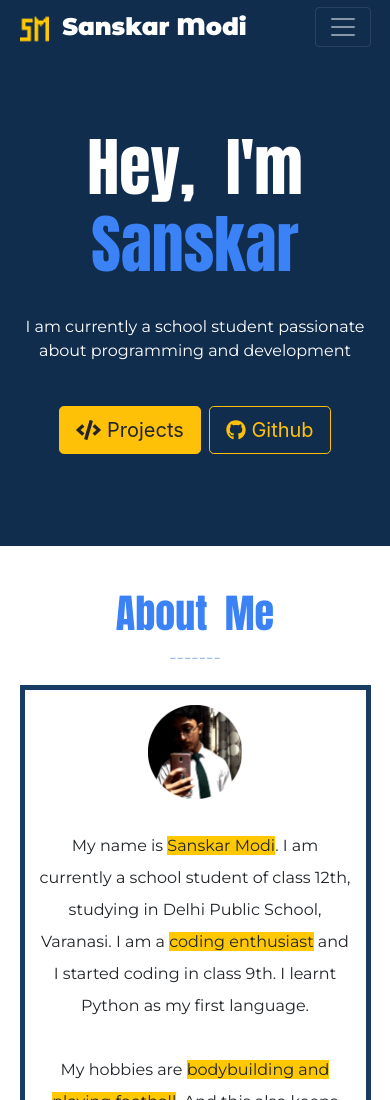
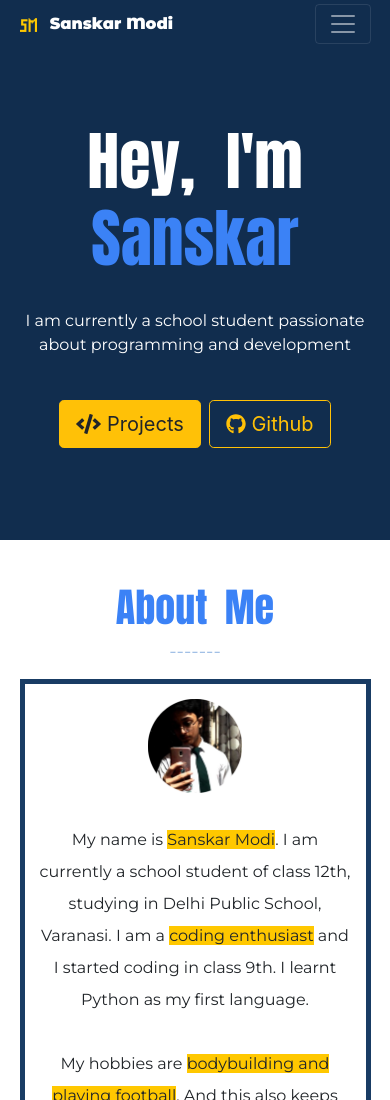
Before and after one commit to sansProg/Portfolio, a plain HTML site: page index.html in a window 390 px wide. Shown: the top 1100 px of the page. Drawn offline with nearby package versions, Linux system fonts and the light colour scheme.

Commit message:
Update styles.css

```diff
--- a/styles.css
+++ b/styles.css
@@ -436,4 +436,9 @@ ul#skills-list li {
     margin-left: 10%;
     margin-right: 10%;
   }
+  .navbar-brand {
+  font-size: 1rem;
+  font-weight: bold;
+  font-family: "Montserrat Alternates", sans-serif;
+  }
 }
```
